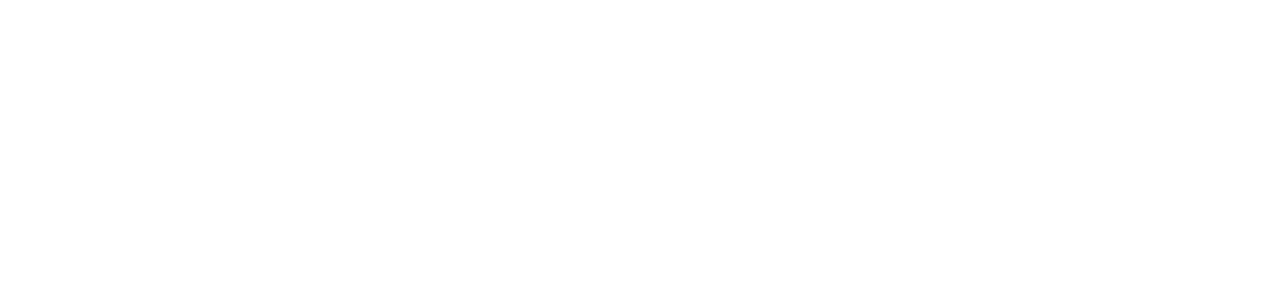
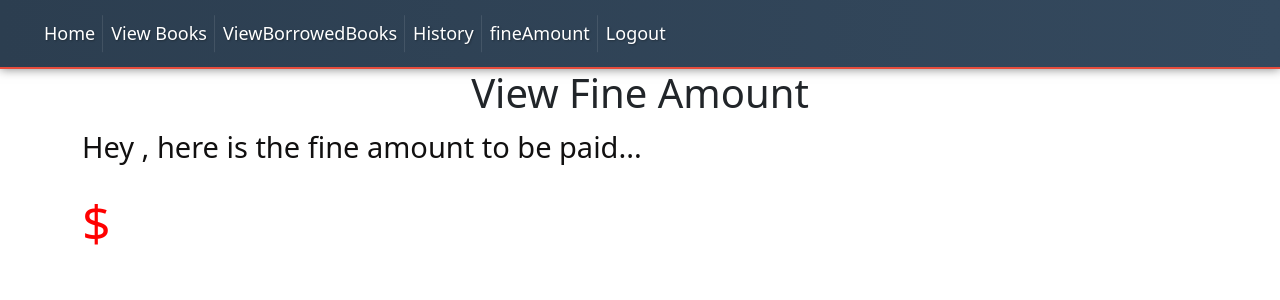
Before and after one commit to hemanthsahukari/frontendforlms, a Vue app: page /ViewFineAmount in a window 1280 px wide. Before the commit this address had no page. Shown: the top 300 px of the page. Built offline with nearby package versions, Linux system fonts and the light colour scheme; no server answers.

Commit message:
git commit -m "added fine amount separate"

```diff
--- a/src/components/NavbarUser.vue
+++ b/src/components/NavbarUser.vue
@@ -24,6 +24,11 @@
                     <li class="nav-item">
                     <a class="nav-link" href="/ViewHistory">History</a>
                     </li>
+                    <li class="nav-item">
+                    <a class="nav-link" href="/ViewFineAmount">fineAmount</a>
+                    </li>
+
+
                     <li class="nav-item">
                     <a class="nav-link" href="/login">Logout</a>
                 </li>
--- a/src/router/index.js
+++ b/src/router/index.js
@@ -12,6 +12,7 @@
 import ViewBorrowedBoooks from '../views/ViewBorrowedBooks.vue'
 import ViewBorrowedBooksAdmin from '../views/Admin/ViewBorrowBooksAdmin.vue'
 import ViewHistory from '../views/ViewHistory.vue'
+import ViewFineAmount from '../views/ViewFineAmount.vue'
 
 const router = createRouter({
   history: createWebHistory(import.meta.env.BASE_URL),
@@ -96,7 +97,13 @@
       path: '/BorrowedBooks',
       name: 'ViewBorrowedBooksAdmin',
       component: ViewBorrowedBooksAdmin
+    },
+    {
+      path: '/ViewFineAmount',
+      name: 'ViewFineAmount',
+      component: ViewFineAmount
     }
+
 
   ]
 })
--- a/src/views/AddStudent.vue
+++ b/src/views/AddStudent.vue
@@ -85,8 +85,16 @@
                     },
                     body: JSON.stringify(this.student)
                 })
+                .then(response => {
+                if(!response.ok) {
+                    throw new Error('Network reponse was not OK');
+                }
+                return response.text();
+                })
                 .then(data => {
-                    console.log(data)
+                    console.log(data);
+                    alert(data);
+
                     this.$router.push("/login");
                 })
 
--- a/src/views/Admin/ViewBorrowBooksAdmin.vue
+++ b/src/views/Admin/ViewBorrowBooksAdmin.vue
@@ -11,7 +11,7 @@
                             <th scope="col">BorrowedBy</th>
                             <th scope="col">Borrow Date</th>
                             <th scope="col">Return Date</th>
-                            <th scope="col">Fine amount</th>
+                            <!-- <th scope="col">Fine amount</th> -->
 
 
 
@@ -25,7 +25,7 @@
                             <td>{{ book.borrowBy }}</td>
                             <td>{{ book.borrowDate }}</td>
                             <td>{{ book.returnDate }}</td>
-                            <td>{{ book.fineAmount }}</td>
+                            <!-- <td>{{ book.fineAmount }}</td>     -->
 
                           </tr>
                         </tbody>
--- a/src/views/UpdateBook.vue
+++ b/src/views/UpdateBook.vue
@@ -24,7 +24,7 @@
                     <div class="row">
                         <div class="col-md-12 form-group mb-3">
                             <label for="copies" class="form-label">copies</label>
-                            <input id="copies" type="number" name="copies" class="form-control" placeholder="Copies" required v-model="book.copies">
+                            <input id="copies" type="number" name="copies" class="form-control" placeholder="Copies" required v-model="book.copiesAvailable">
                         </div>
                     </div>
 
@@ -56,7 +56,7 @@
                 id: '',
                 title: '',
                 author: '',
-                copies: ''
+                copiesAvailable: ''
             }
         }
     },
--- a/src/views/ViewBorrowedBooks.vue
+++ b/src/views/ViewBorrowedBooks.vue
@@ -8,7 +8,6 @@
                             <th scope="col">Id</th>
                             <th scope="col">Title</th>
                             <th scope="col">Author</th>
-                            <!-- <th scope="col">BorrowedBy</th> -->
                             <th scope="col">Borrow Date</th>
                             <th scope="col">Return Date</th>
 
@@ -21,7 +20,6 @@
                             <th scope="row">{{book.id}}</th>
                             <td>{{book.title}}</td>
                             <td>{{book.author}}</td>
-                            <!-- <td>{{ book.borrowBy }}</td> -->
                             <td>{{ book.borrowDate }}</td>
                             <td>{{ book.returnDate }}</td>
 
--- /dev/null
+++ b/src/views/ViewFineAmount.vue
@@ -0,0 +1,73 @@
+<template>
+
+<NavbarUser />
+     <div class="container">
+            <div class="row">
+                <div class="col-md-12">
+                    <h1 class="text-center">View Fine Amount</h1>
+
+                    <p style="font-size: 29px;
+                    line-height: 1.5;
+                    margin-bottom: 16px;
+                    color: #111010;
+                    ">Hey {{this.username }}, here is the fine amount to be paid...</p>
+
+                    <div style="
+    font-size: 50px;
+    color: red;
+">$ {{this.fineAmount}}</div>
+                    <table class="table table-striped">
+                        <thead>
+
+                        </thead>
+                        <tbody>
+
+                        </tbody>
+                      </table>
+                </div>
+            </div>
+        </div>
+
+</template>
+
+<script>
+import NavbarUser from '../components/NavbarUser.vue'
+export default {
+    name: 'ViewFineAmount',
+    components: {
+        NavbarUser
+    },
+    data() {
+        return {
+            fineAmount: '',
+            username:''
+        }
+    },
+    beforeMount() {
+        this.getFineAmount();
+    },
+    methods: {
+            getFineAmount(){
+                var name;
+            fetch('http://localhost:8080/students/getCurrentMomo')
+            .then(response => {
+                if(!response.ok) {
+                    throw new Error('Network reponse was not OK');
+                }
+                return response.text();
+            })
+            .then(data => {
+                this.username = data;
+                console.log("username :" + this.username);
+
+                fetch(`http://localhost:8080/students//StudentFine/${this.username}`)
+                .then(res => res.json())
+                .then(data => {
+                    this.fineAmount = data
+                    console.log(data)
+                })
+            })
+            }
+        }
+}
+</script>
--- a/src/views/ViewHistory.vue
+++ b/src/views/ViewHistory.vue
@@ -13,11 +13,15 @@
                         <thead>
                           <tr>
                             <th scope="col">User Borrow History</th>
+                            <th scope="col">Borrow Date</th>
+
+
                           </tr>
                         </thead>
                         <tbody>
                           <tr v-for="history in histories" :key="history.id">
                             <td>{{history.message}}</td>
+                            <td>{{ history.date }}</td>
                           </tr>
                         </tbody>
                       </table>
--- a/src/views/ViewHome.vue
+++ b/src/views/ViewHome.vue
@@ -1,7 +1,8 @@
 <template>
     <main>
         <NavbarUser />
-        <div style="font-size: 70px;font-weight: 600;color: rgb(254, 254, 254);text-shadow: rgb(226 25 25) 8px 1px 5px, rgb(238 158 168) 0px 0px 10px, rgb(235 173 189) 0px 0px 10px, rgb(240 188 200) 0px 0px 20px;margin-left: 50px;margin-top: 200px;"> Welcome To Library Management System </div>
+        <div style="font-size: 35px;font-weight: 600;color: rgb(254, 254, 254);text-shadow: rgb(226 25 25) 8px 1px 5px, rgb(238 158 168) 0px 0px 10px, rgb(235 173 189) 0px 0px 10px, rgb(240 188 200) 0px 0px 20px;margin-left: 50px;margin-top: 30px;">Hey {{ this.username }} ,</div>
+        <div style="font-size: 70px;font-weight: 600;color: rgb(254, 254, 254);text-shadow: rgb(226 25 25) 8px 1px 5px, rgb(238 158 168) 0px 0px 10px, rgb(235 173 189) 0px 0px 10px, rgb(240 188 200) 0px 0px 20px;margin-left: 50px;margin-top: 100px;"> Welcome To Library Management System </div>
 
     </main>
 </template>
@@ -12,7 +13,31 @@
     export default {
         components: {
             NavbarUser
+        },
+        data() {
+        return {
+            username:''
         }
+    },
+    beforeMount() {
+        this.getUsername();
+    },
+    methods: {
+            getUsername(){
+                var name;
+            fetch('http://localhost:8080/students/getCurrentMomo')
+            .then(response => {
+                if(!response.ok) {
+                    throw new Error('Network reponse was not OK');
+                }
+                return response.text();
+            })
+            .then(data => {
+                this.username = data;
+                console.log("username :" + this.username);
+            })
+        }
+    }
     }
 
 </script>
--- a/src/views/ViewStudents.vue
+++ b/src/views/ViewStudents.vue
@@ -17,6 +17,9 @@
                             <th scope="col">Email</th>
                             <th scope="col">Phone Number</th>
                             <th scope="col">Action</th>
+                            <th scope="col">Fine amount</th>
+
+
                           </tr>
                         </thead>
                         <tbody>
@@ -26,10 +29,13 @@
                             <td>{{student.email}}</td>
                             <td>{{student.pNo}}</td>
 
+
+
                             <td>
                               <a class="btn btn-primary" :href="`/edit/${student.id}`">Edit</a>
                               <button class="btn btn-danger mx-2" @click="deleteStudent(student.id)">Delete</button>
                             </td>
+                            <td>{{ student.fineAmount }}</td>
                           </tr>
                         </tbody>
                       </table>
@@ -82,6 +88,7 @@
             this.getStudents()
         }
 
+
     }
 
 </script>
```
